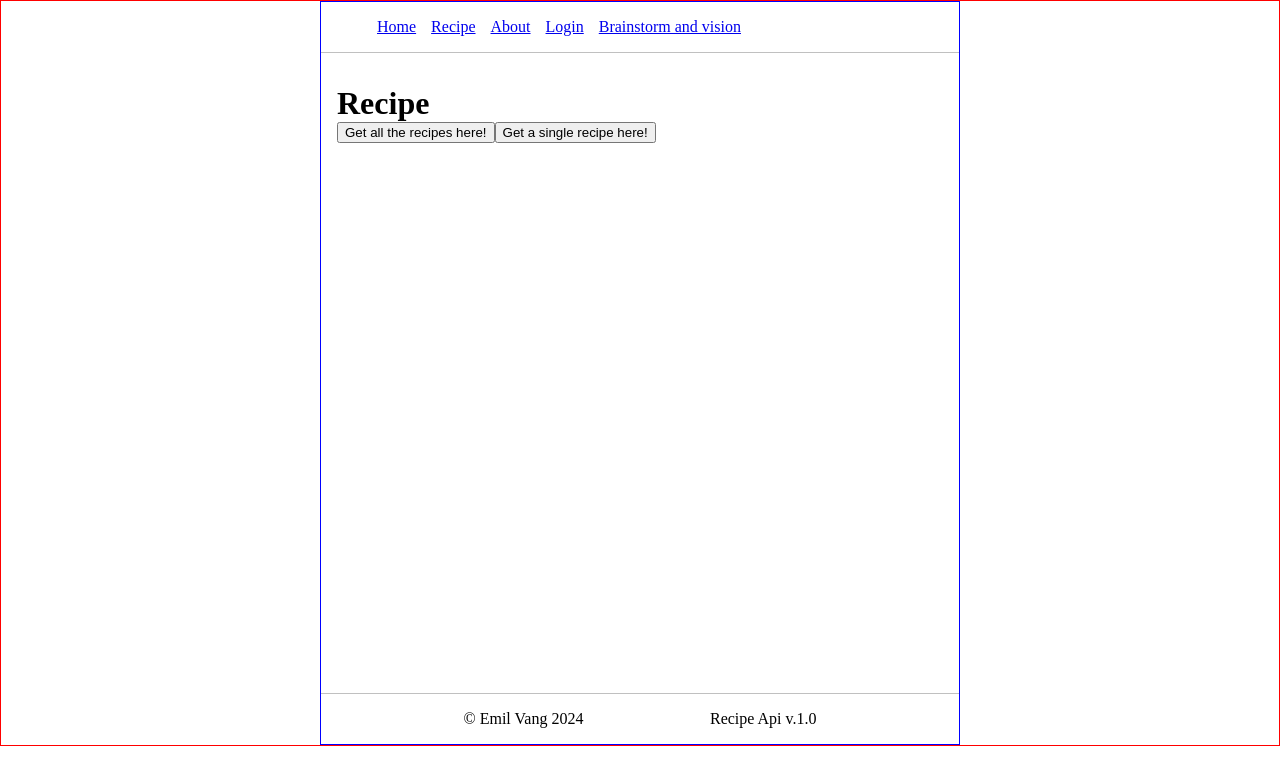
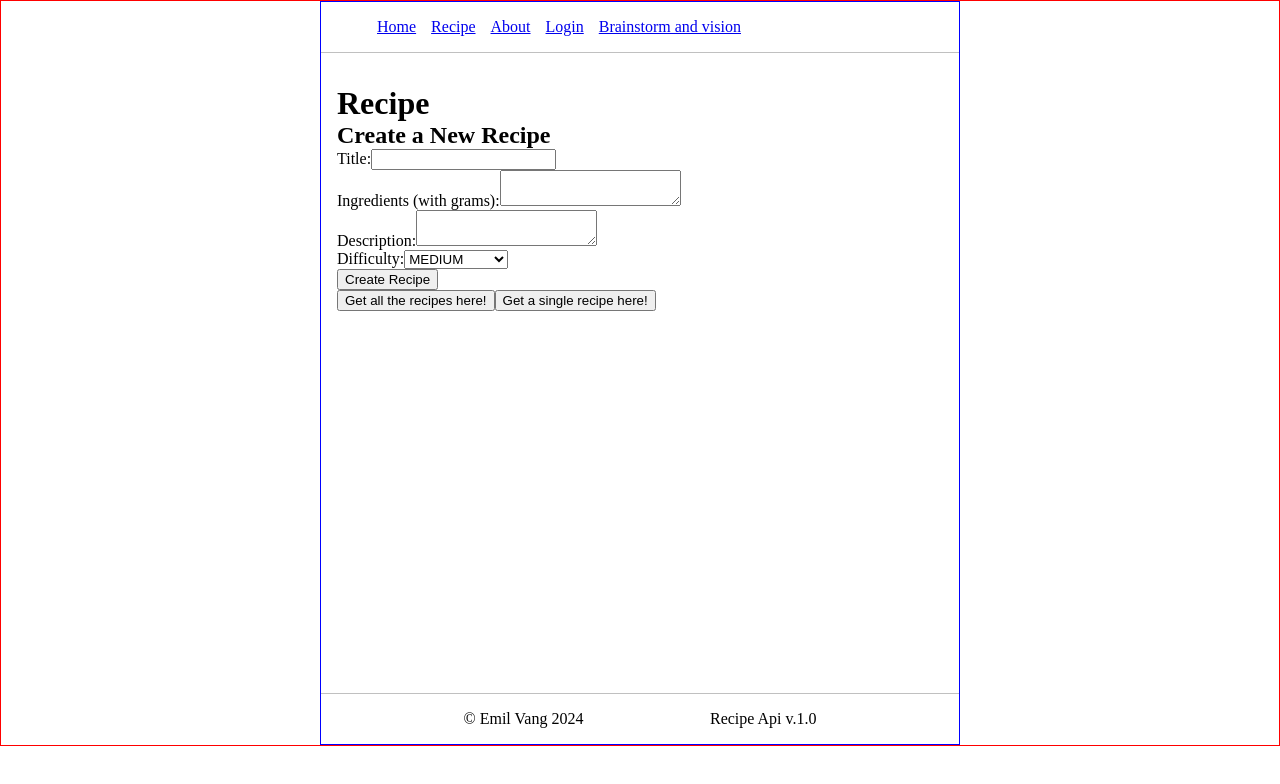
Before and after one commit to vaangis93/recipe_frontend, a React (Vite) app: page /recipe in a window 1280 px wide. Shown: the top 784 px of the page. Built offline with nearby package versions, Linux system fonts and the light colour scheme.

Commit message:
login working for now. now working on input form for creating/persisting

```diff
--- /dev/null
+++ b/src/components/LoggedIn.jsx
@@ -0,0 +1,13 @@
+import React from "react";
+
+function LoggedIn() {
+  return (
+    <div>
+      <h2>Welcome! You are now logged in.</h2>
+      {/* Add any additional content you want to display for logged-in users */}
+      <p>This is where you can show user-specific information or features.</p>
+    </div>
+  );
+}
+
+export default LoggedIn;
--- /dev/null
+++ b/src/components/RecipeForm.jsx
@@ -0,0 +1,97 @@
+import React, { useState } from "react";
+import apiFacade from "../apiFacade";
+
+
+function RecipeForm() {
+
+  const [formData, setFormData] = useState({
+    title: "",
+    ingredientsAndGrams: "",
+    description: "",
+    difficulty: "MEDIUM", // Default value for the dropdown
+  });
+
+  // List of difficulty levels
+  const difficulties = ["VERY_EASY", "EASY", "MEDIUM", "HARD", "VERY_HARD"];
+
+  // Handle form input change
+  const handleChange = (event) => {
+    const { id, value } = event.target;
+    setFormData({
+      ...formData,
+      [id]: value,
+    });
+  };
+
+  // Handle form submission
+  const handleSubmit = async (event) => {
+    event.preventDefault();
+    try {
+      const response = apiFacade.fetchData("/recipes", "POST", true);
+
+      if (!response.ok) {
+        throw new Error(`HTTP error! Status: ${response.status}`);
+      }
+
+      const data = await response.json(); // Parse the JSON response
+      console.log("Recipe created successfully:", data);
+    } catch (error) {
+      console.error("Error creating recipe:", error);
+    }
+  };
+
+
+  return (
+    <div>
+      <h2>Create a New Recipe</h2>
+      <form onSubmit={handleSubmit}>
+        <div>
+          <label htmlFor="title">Title:</label>
+          <input
+            type="text"
+            id="title"
+            value={formData.title}
+            onChange={handleChange}
+            required
+          />
+        </div>
+        <div>
+          <label htmlFor="ingredientsAndGrams">Ingredients (with grams):</label>
+          <textarea
+            id="ingredientsAndGrams"
+            value={formData.ingredientsAndGrams}
+            onChange={handleChange}
+            required
+          />
+        </div>
+        <div>
+          <label htmlFor="description">Description:</label>
+          <textarea
+            id="description"
+            value={formData.description}
+            onChange={handleChange}
+            required
+          />
+        </div>
+        <div>
+          <label htmlFor="difficulty">Difficulty:</label>
+          <select
+            id="difficulty"
+            value={formData.difficulty}
+            onChange={handleChange}
+            required
+          >
+            {difficulties.map((level) => (
+              <option key={level} value={level}>
+                {level}
+              </option>
+            ))}
+          </select>
+        </div>
+        <button type="submit">Create Recipe</button>
+      </form>
+    </div>
+  );
+}
+
+export default RecipeForm;
--- a/src/pages/Login.jsx
+++ b/src/pages/Login.jsx
@@ -1,13 +1,18 @@
 import React, { useState } from "react";
 import facade from "../apiFacade";
+import LoggedIn from "../components/LoggedIn";
 
-function Login({ setLoggedIn }) {
+
+function Login() {
+  const [loggedIn, setLoggedIn] = useState(false);
   const [loginCredentials, setLoginCredentials] = useState({ username: "", password: "" });
 
   const performLogin = (evt) => {
     evt.preventDefault();
     facade.login(loginCredentials.username, loginCredentials.password).then(() => {
-        setLoggedIn(true); // Ensure this line runs after a successful login
+      setLoggedIn(true); // Set loggedIn state to true after a successful login
+    }).catch((error) => {
+      console.error("Login failed", error); // Handle errors appropriately
     });
   };
 
@@ -17,13 +22,33 @@ function Login({ setLoggedIn }) {
 
   return (
     <div>
+      {loggedIn ? (
+        <div>
+          <LoggedIn /> {/* This component is displayed after a successful login */}
+        </div>
+      ) : (
+        <div>
           <h2>Login</h2>
           <form onSubmit={performLogin}>
-          <input placeholder="User Name" id="username" onChange={onChange} value={loginCredentials.username} />
-          <input placeholder="Password" id="password" onChange={onChange} value={loginCredentials.password} />
+            <input
+              placeholder="User Name"
+              id="username"
+              onChange={onChange}
+              value={loginCredentials.username}
+            />
+            <input
+              placeholder="Password"
+              id="password"
+              type="password"
+              onChange={onChange}
+              value={loginCredentials.password}
+            />
             <button type="submit">Login</button>
           </form>
         </div>
+      )}
+    </div>
   );
 }
+
 export default Login;
--- a/src/pages/Recipe.jsx
+++ b/src/pages/Recipe.jsx
@@ -1,6 +1,7 @@
 import React, { useState, useEffect } from "react";
 import blabla from "../apiFacade";
 import { data } from "react-router";
+import RecipeForm from "../components/RecipeForm";
 
 function Recipe() {
   const [dataFromApiObject, setdataFromApiObject] = useState({}); // if endpoint returns an object
@@ -40,6 +41,7 @@ function Recipe() {
   return (
     <>
       <h1>Recipe</h1>
+      <RecipeForm/>
 
       {checkDataType === "array" &&
         dataFromApiArray.map((data) => <h3 key={data.id}>{data.title}</h3>)}
@@ -55,6 +57,8 @@ function Recipe() {
         {" "}
         Get a single recipe here!{" "}
       </button>
+
+
     </>
   );
 }
```
Lines whose indentation alone changed are shown as unchanged.
